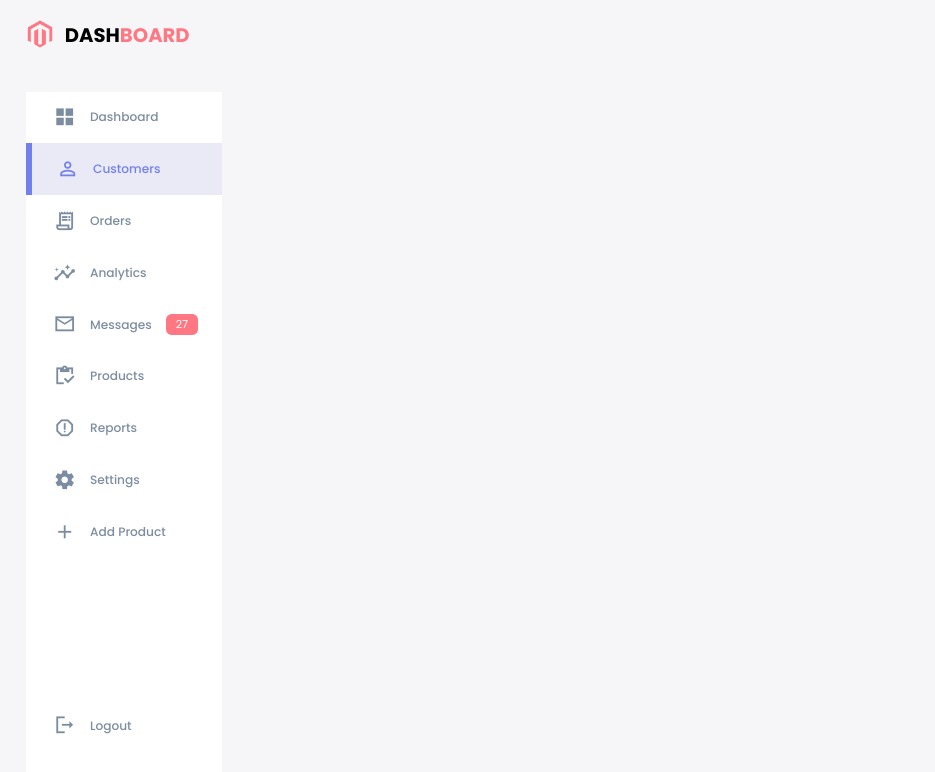
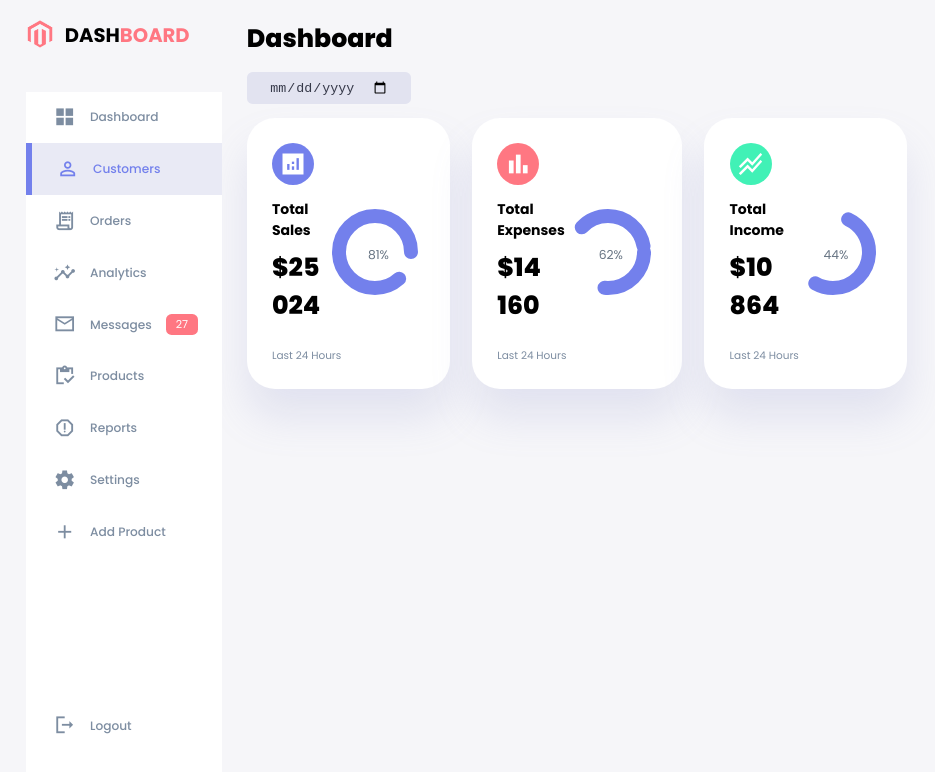
Before and after one commit to ikramarenko1/adminDashboard, a plain HTML site: page index.html in a window 1280 px wide. Shown: the whole page, without its empty margins (0-935 px from the left). Drawn offline with Linux system fonts and the light colour scheme; a script that the page names is missing.

Commit message:
added insight's styles

```diff
--- a/assets/css/style.css
+++ b/assets/css/style.css
@@ -93,6 +93,43 @@ b {
 	color: var(--color-dark);
 }
 
+.profile-photo {
+	width: 2.8rem;
+	height: 2.8rem;
+	border-radius: 50%;
+	overflow: hidden;
+}
+
+.text-muted {
+	color: var(--color-info-dark);
+}
+
+.primary {
+	color: var(--color-primary);
+}
+
+.danger {
+	color: var(--color-danger);
+}
+
+.success {
+	color: var(--color-success);
+}
+
+.warning {
+	color: var(--color-warning);
+}
+
+.container {
+	display: grid;
+	width: 96%;
+	margin: 0 auto;
+	gap: 1.8rem;
+	grid-template-columns: 14rem auto 23rem;
+}
+
+
+/* --------- SIDEBAR --------- */
 aside {
 	height: 100vh;
 }
@@ -118,8 +155,6 @@ aside .close {
 	display: none;
 }
 
-
-/* --------- SIDEBAR --------- */
 aside .sidebar {
 	background: white;
 	display: flex;
@@ -190,37 +225,118 @@ aside .sidebar .message-count {
 }
 
 
-.profile-photo {
-	width: 2.8rem;
-	height: 2.8rem;
-	border-radius: 50%;
-	overflow: hidden;
+/* --------- MAIN --------- */
+main {
+	margin-top: 1.4rem;
 }
 
-.text-muted {
-	color: var(--color-info-dark);
+main .date {
+	display: inline-block;
+	background: var(--color-light);
+	border-radius: var(--border-radius-1);
+	margin-top: 1rem;
+	padding: 0.5rem 1.6rem;
 }
 
-.primary {
-	color: var(--color-primary);
+main .date input[type="date"] {
+	background: transparent;
+	color: var(--color-dark);
 }
 
-.danger {
-	color: var(--color-danger);
+main .insights {
+	display: grid;
+	grid-template-columns: repeat(3, 1fr);
+	gap: 1.6rem;
 }
 
-.success {
-	color: var(--color-success);
+main .insights > div {
+	background: var(--color-white);
+	padding: var(--card-padding);
+	border-radius: var(--card-border-radius);
+	margin-top: 1rem;
+	box-shadow: var(--box-shadow);
+	transition: all .3s ease;
 }
 
-.warning {
-	color: var(--color-warning);
+main .insights > div:hover {
+	box-shadow: none;
 }
 
-.container {
-	display: grid;
-	width: 96%;
-	margin: 0 auto;
-	gap: 1.8rem;
-	grid-template-columns: 14rem auto 23rem;
+main .insights > div span {
+	background: var(--color-primary);
+	padding: 0.5rem;
+	border-radius: 50%;
+	color: var(--color-white);
+	font-size: 2rem;
 }
+
+main .insights > div.expenses span {
+	background: var(--color-danger);
+}
+
+main .insights > div.income span {
+	background: var(--color-success);
+}
+
+main .insights > div .middle {
+	display: flex;
+	align-items: center;
+	justify-content: space-between;
+}
+
+main .insights h3 {
+	margin: 1rem 0 0.6rem;
+	font-size: 1rem;
+}
+
+main .insights .progress {
+	position: relative;
+	width: 92px;
+	height: 92px;
+	border-radius: 50%;
+}
+
+main .insights svg {
+	width: 7rem;
+	height: 7rem;
+}
+
+main .insights svg circle {
+	fill: none;
+	stroke: var(--color-primary);
+	stroke-width: 14;
+	stroke-linecap: round;
+	transform: translate(5px, 5px);
+}
+
+main .insights .sales svg circle {
+	stroke-dashoffset: -30;
+	stroke-dasharray: 200;
+}
+
+main .insights .expenses svg circle {
+	stroke-dashoffset: 20;
+	stroke-dasharray: 80;
+}
+
+main .insights .income svg circle {
+	stroke-dashoffset: 35;
+	stroke-dasharray: 110;
+}
+
+main .insights .progress .number {
+	position: absolute;
+	top: 0;
+	left: 0;
+	height: 100%;
+	display: flex;
+	justify-content: center;
+	align-items: center;
+	width: 100%;
+	height: 100%;
+}
+
+main .insights small {
+	margin-top: 1.6rem;
+	display: block;
+}
--- a/index.html
+++ b/index.html
@@ -18,6 +18,7 @@
 </head>
 <body>
 	<div class="container">
+		<!-- ASIDE -->
 		<aside>
 			<div class="top">
 				<div class="logo">
@@ -75,6 +76,83 @@
 				</a>
 			</div>
 		</aside>
+
+		<!-- MAIN -->
+		<main>
+			<h1>Dashboard</h1>
+
+			<div class="date">
+				<input type="date">
+			</div>
+
+			<div class="insights">
+				<div class="sales">
+					<span class="material-icons-sharp">analytics</span>
+					<div class="middle">
+						<div class="left">
+							<h3>Total Sales</h3>
+							<h1>$25 024</h1>
+						</div>
+
+						<div class="progress">
+							<svg>
+								<circle cx="38" cy="38" r="36"></circle>
+							</svg>
+							<div class="number">
+								<p>81%</p>
+							</div>
+						</div>
+					</div>
+					<small class="text-muted">
+						Last 24 Hours
+					</small>
+				</div>
+
+				<div class="expenses">
+					<span class="material-icons-sharp">bar_chart</span>
+					<div class="middle">
+						<div class="left">
+							<h3>Total Expenses</h3>
+							<h1>$14 160</h1>
+						</div>
+
+						<div class="progress">
+							<svg>
+								<circle cx="38" cy="38" r="36"></circle>
+							</svg>
+							<div class="number">
+								<p>62%</p>
+							</div>
+						</div>
+					</div>
+					<small class="text-muted">
+						Last 24 Hours
+					</small>
+				</div>
+
+				<div class="income">
+					<span class="material-icons-sharp">stacked_line_chart</span>
+					<div class="middle">
+						<div class="left">
+							<h3>Total Income</h3>
+							<h1>$10 864</h1>
+						</div>
+
+						<div class="progress">
+							<svg>
+								<circle cx="38" cy="38" r="36"></circle>
+							</svg>
+							<div class="number">
+								<p>44%</p>
+							</div>
+						</div>
+					</div>
+					<small class="text-muted">
+						Last 24 Hours
+					</small>
+				</div>
+			</div>
+		</main>
 	</div>
 
 	<!-- scripts js -->
```
